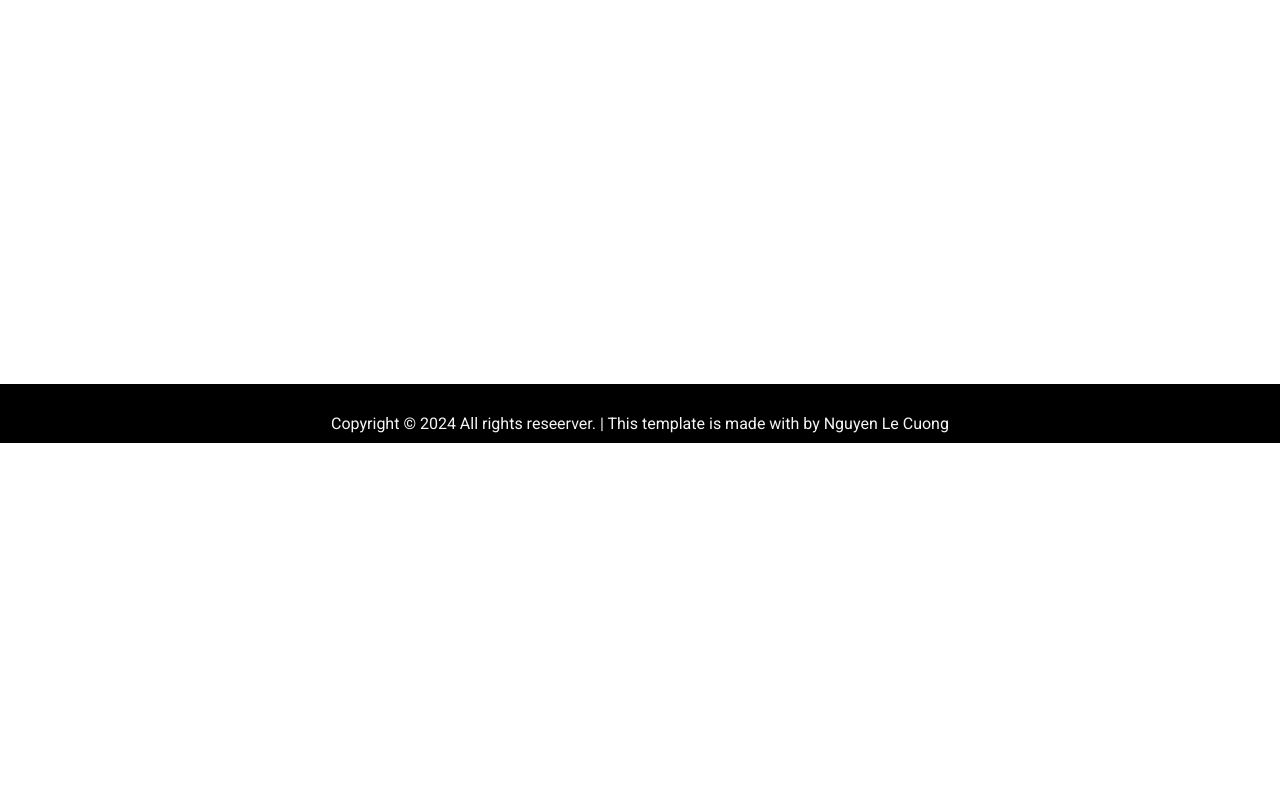
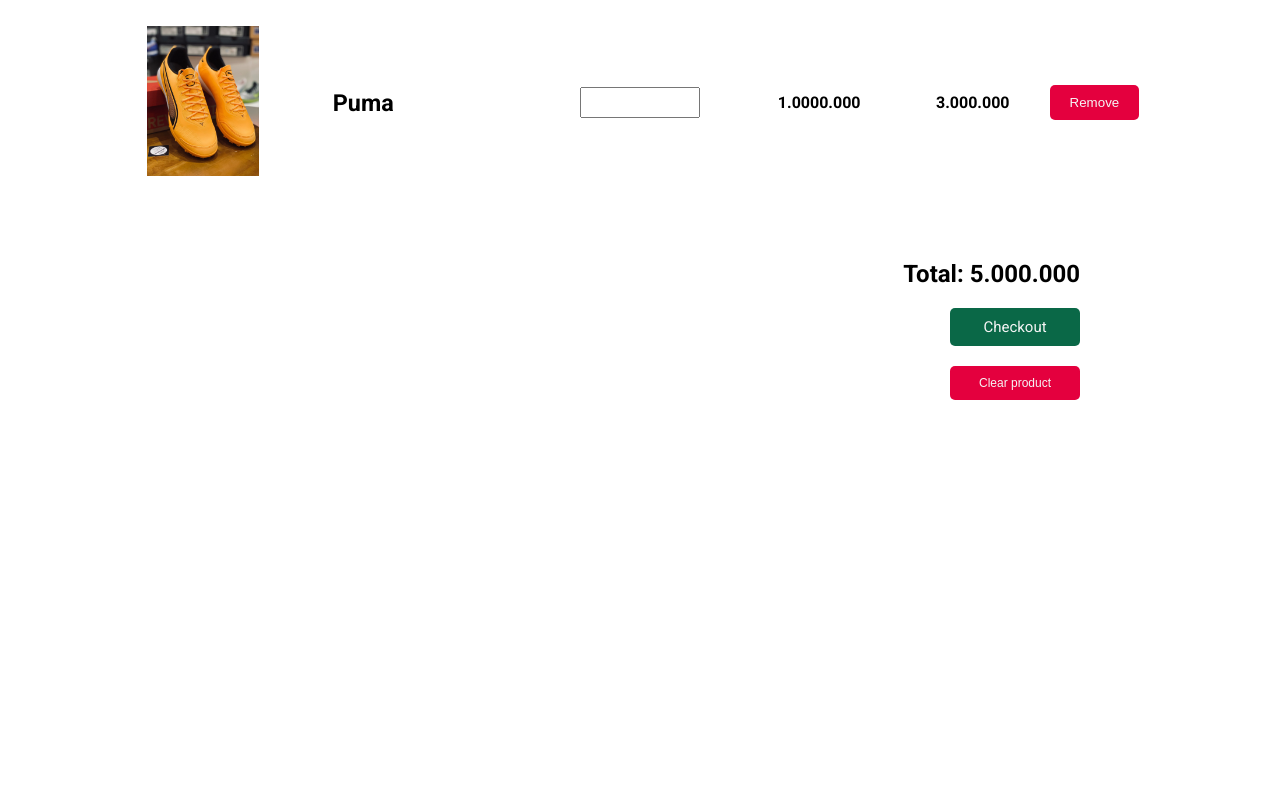
Before and after one commit to BryanC28/shopping-website, a plain HTML site: page pages/cart/cart.html in a window 1280 px wide. Shown: the part 165-955 px from the top of the page. Before the commit the page ends 800 px from the top, so only its background shows below. Drawn offline with Linux system fonts and the light colour scheme.

Commit message:
cart-checkout

```diff
--- a/css/cart.css
+++ b/css/cart.css
@@ -0,0 +1,123 @@
+* {
+    padding: 0;
+    margin: 0;
+    box-sizing: border-box;
+}
+
+.cart-container {
+    width: 80%;
+    margin: 80px auto;
+}
+
+.cart-part {
+    display: flex;
+    align-items: center;
+    margin: 20px 0;
+}
+
+.cart-img {
+    width: 20%;
+}
+
+.cart-img img {
+    width: 150px;
+    height: 150px;
+    object-fit: contain;
+}
+
+.cart-desc {
+    font-size: 20px;
+    width: 20%;
+}
+
+.cart-quantity {
+    width: 20%;
+    text-align: center;
+}
+
+.cart-quantity input {
+    padding: 5px 10px;
+    width: 120px;
+    font-size: 15px;
+}
+
+.cart-price{
+    text-align: center;
+    width: 15%;
+}
+
+.cart-total{
+    text-align: center;
+    width: 15%;
+}
+
+.cart-remove{
+    width: 10%;
+}
+.cart-remove button{
+    cursor: pointer;
+    background-color: #e4003e;
+    padding: 10px 20px;
+    border: none;
+    border-radius: 5px;
+    color: whitesmoke;
+}
+.cart-remove button:hover{
+    opacity: 1.5;
+    font-weight: bolder;
+    font-size: 20px;
+}
+
+.cart-summary{
+    margin-right: 200px;
+    margin-bottom: 50px;
+}
+
+.product-total{
+    text-align: right;
+    margin: 20px 0;
+}
+
+.product-checkout{
+    text-align: right;
+    margin: 20px 0;
+}
+.product-checkout a{
+    display: inline-block;
+    width: 130px;
+    text-decoration: none;
+    border-radius: 5px;
+    background-color: #0a6847;
+    padding: 10px 20px;
+    text-align: center;
+    color: whitesmoke;
+    font-size: 15px;
+}
+.remove-all{
+    cursor: pointer;
+    background-color: #e4003e;
+    color: whitesmoke;
+    display: block;
+    border: none;
+    border-radius: 5px;
+    width: 130px;
+    padding: 10px 20px;
+    font-size: 12px;
+    margin-left: auto;
+}
+
+.cart-empty{
+    width: 500px;
+    margin: 100px auto 0;
+    text-align: center;
+    font-size: 20px;
+    letter-spacing: 2px;
+}
+.home-btn{
+    cursor: pointer;
+    border: none;
+    background-color: black;
+    color: whitesmoke;
+    padding: 10px 50px;
+    margin: 20px;
+}
--- /dev/null
+++ b/css/checkout.css
@@ -0,0 +1,31 @@
+* {
+    padding: 0;
+    margin: 0;
+    box-sizing: border-box;
+}
+
+.order-confirm {
+    display: flex;
+    flex-direction: column;
+    margin: 200px auto;
+    gap: 20px;
+    align-items: center;
+    justify-content: center;
+    padding: 20px;
+    border: 1px solid #a7a7c4;
+    border-radius: 10px;
+    width: 50%;
+}
+
+.order-confirm a {
+    padding: 8px 20px;
+    font-size: 20px;
+    background-color: #c96024;
+    text-decoration: none;
+    color: #fff;
+}
+
+.order-confirm a:hover{
+    font-size: 30px;
+    background-color: #e05c0f;
+}
--- a/css/style.css
+++ b/css/style.css
@@ -68,11 +68,11 @@
     color: #5aef73;
 }
 
-.header_info .card {
+.header_info .cart {
     position: relative;
 }
 
-.header_info .card .card-item {
+.header_info .cart .cart-item {
     position: absolute;
     right: 6px;
     top: 8px;
--- a/pages/cart/cart.html
+++ b/pages/cart/cart.html
@@ -1,5 +1,6 @@
 <!DOCTYPE html>
 <html lang="en">
+
 <head>
     <meta charset="UTF-8">
     <meta name="viewport" content="width=device-width, initial-scale=1.0">
@@ -21,6 +22,7 @@
     <!-- cart Css -->
     <link rel="stylesheet" href="/css/cart.css">
 </head>
+
 <body>
     <!-- HEADER -->
     <header>
@@ -39,21 +41,62 @@
 
         <div class="header_info">
             <i class="fa fa-search"></i>
-            <a class="card" href="/pages/cart/cart.html">
-                <p class="card-item">0</p>
+            <a class="cart" href="/pages/cart/cart.html">
+                <p class="cart-item">0</p>
                 <i class="fa fa-shopping-bag"></i>
             </a>
-            <a class="header_account" href="pages/authenticate/login-signup.html">
+            <a class="header_account" href="/pages/authenticate/login-signup.html">
                 <i class="fa fa-user-alt"></i>
                 <p id="acountname">Login</p>
             </a>
-            <i class="fa fa-sign-out-alt" onclick="logout()"></i>
         </div>
 
     </header>
 
     <!-- Content -->
-    <h1>Cart</h1>
+    <div class="container">
+        <div class="cart-container">
+            <div class="cart-part">
+                <div class="cart-img">
+                    <img src="/assets/image/puma.png" alt="puma">
+                </div>
+                <div class="cart-desc">
+                    <h3>Puma</h3>
+                </div>
+                <div class="cart-quantity">
+                    <input type="number" id="quantity" min="0">
+                </div>
+                <div class="cart-price">
+                    <h4>1.0000.000</h4>
+                </div>
+                <div class="cart-total">
+                    <h4>3.000.000</h4>
+                </div>
+                <div class="cart-remove">
+                    <button>Remove</button>
+                </div>
+            </div>
+        </div>
+
+        <div class="cart-summary">
+            <div class="product-total">
+                <h2>Total: <span id="total">5.000.000</span></h2>
+            </div>
+            <div class="product-checkout">
+                <a href="/pages/checkout/checkout.html" class="checkout">Checkout</a>
+            </div>
+            <button class="remove-all">Clear product</button>
+        </div>
+    </div>
+
+    <!-- <div class="cart-empty">
+        <h2>Cart is emty</h2>
+        <a href="/index.html">
+            <button class="home-btn">Back to home</button>
+        </a>
+    </div> -->
+
+
     <!-- FOOTER -->
     <footer>
         <div class="copyright">
@@ -64,4 +107,5 @@
     <script src="/js/main.js"></script>
     <script src="/js/cart.js"></script>
 </body>
+
 </html>
```
Also changed, not shown: index.html (+2 -2 lines), pages/authenticate/login-signup.html (+34 -1 lines), pages/checkout/checkout.html (renamed from pages/details/detail.html, +15 -34 lines).
